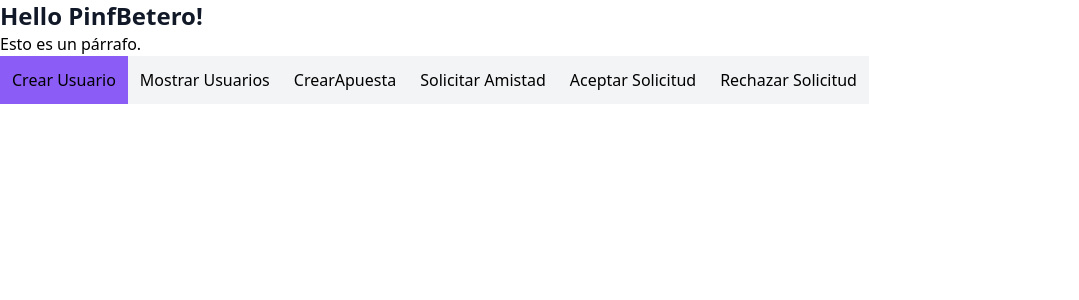
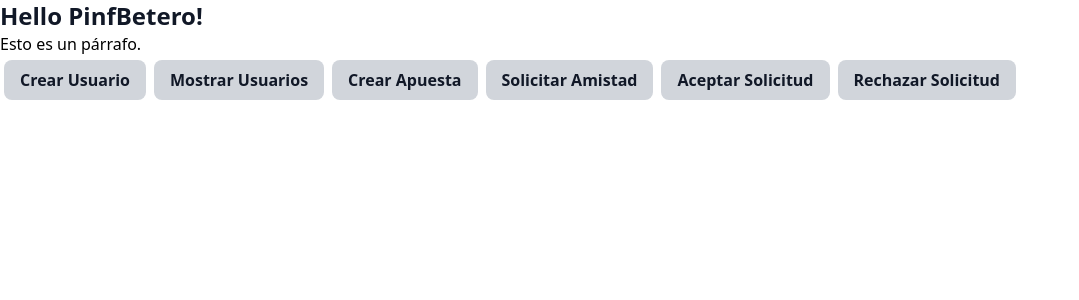
Before and after one commit to RobertoGonzalez-UCA/PinfBet, a React (Create React App) app: page / in a window 1280 px wide. Shown: the top 300 px of the page, without its empty margins (0-1079 px from the left). Built offline with nearby package versions, Linux system fonts and the light colour scheme.

Commit message:
components

```diff
--- a/src/App.js
+++ b/src/App.js
@@ -21,12 +21,9 @@ export default function App() {
         Hello PinfBetero!
       </h1>
       <p>Esto es un párrafo.</p>
-
-      <Button className="bg-purple-500" onClick={createUser}>
-        Crear Usuario
-      </Button>
+      <Button onClick={createUser}>Crear Usuario</Button>
       <Button onClick={getUsers}>Mostrar Usuarios</Button>
-      <Button onClick={crearApuesta}>CrearApuesta</Button>
+      <Button onClick={crearApuesta}>Crear Apuesta</Button>
       <Button onClick={solicitarAmistad}>Solicitar Amistad</Button>
       <Button onClick={aceptarSolicitud}>Aceptar Solicitud</Button>
       <Button onClick={rechazarSolicitud}>Rechazar Solicitud</Button>
--- a/src/components/button.js
+++ b/src/components/button.js
@@ -1,9 +1,22 @@
 import React from "react";
 
-export default function Button({ children, className, ...rest }) {
+/* export default function Buton({ children, className, ...rest }) {
   return (
     <button className={[className, "p-3 bg-gray-100"].join(" ")} {...rest}>
       {children}
     </button>
   );
+} */
+
+// ---------------------------------------------------------------------------
+
+const variants = {
+  default:
+    "m-1 px-4 py-3 leading-none font-semibold rounded-lg bg-gray-300 text-gray-900 hover:bg-gray-400 focus:outline-none focus:bg-gray-400",
+  primary:
+    "ml-4 px-6 py-3 leading-none font-semibold rounded-lg bg-gray-800 text-white hover:bg-gray-900 focus:outline-none focus:bg-gray-900",
+};
+
+export default function Button({ variant = "default", ...rest }) {
+  return <button {...rest} className={variants[variant]} />;
 }
--- /dev/null
+++ b/src/components/input.js
@@ -0,0 +1,3 @@
+import React from "react";
+
+// <input className="block w-full border border-gray-300 rounded-lg bg-gray-100 px-3 py-2 leading-tight focus:outline-none focus:border-gray-600 focus:bg-white" placeholder="Search..." />;
```
